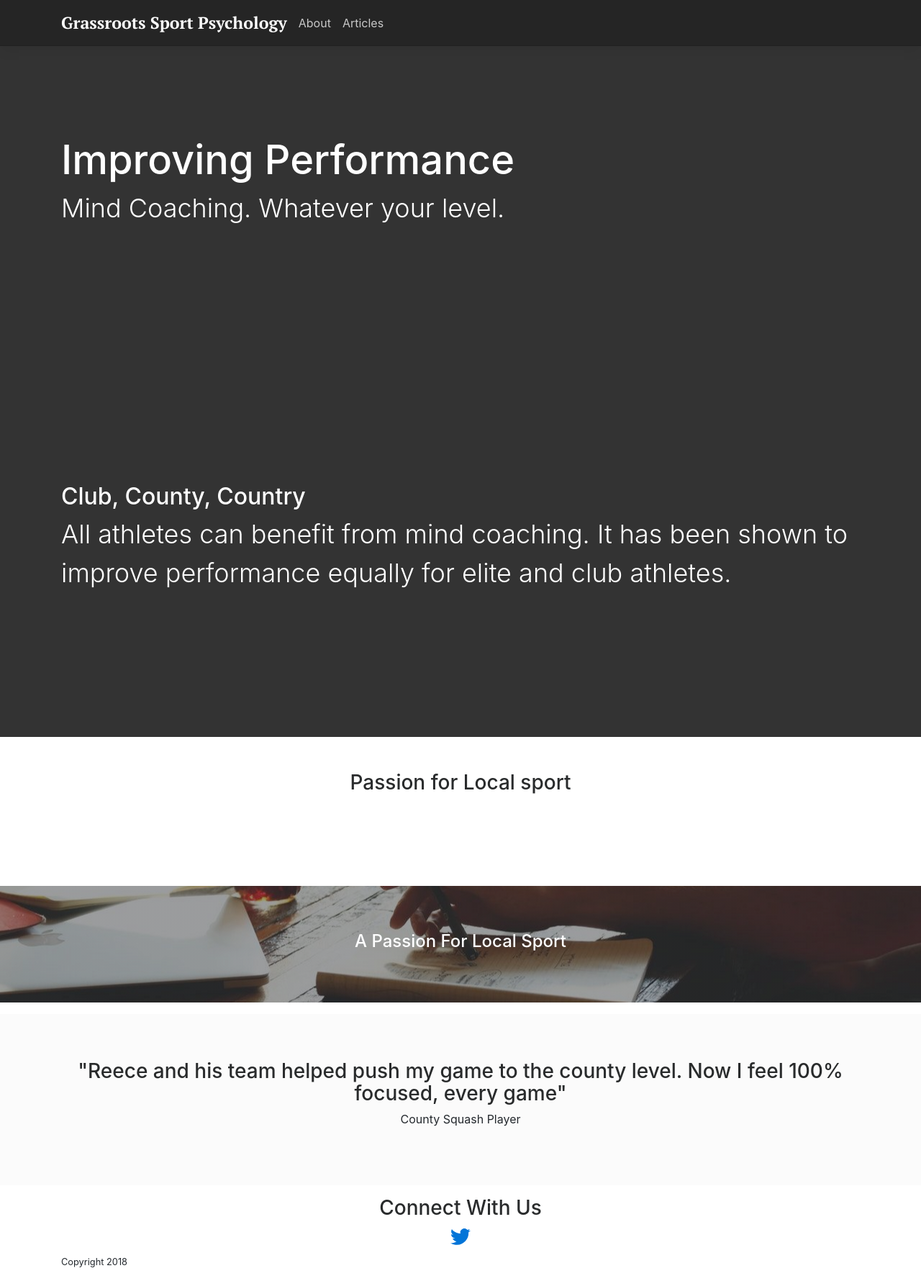
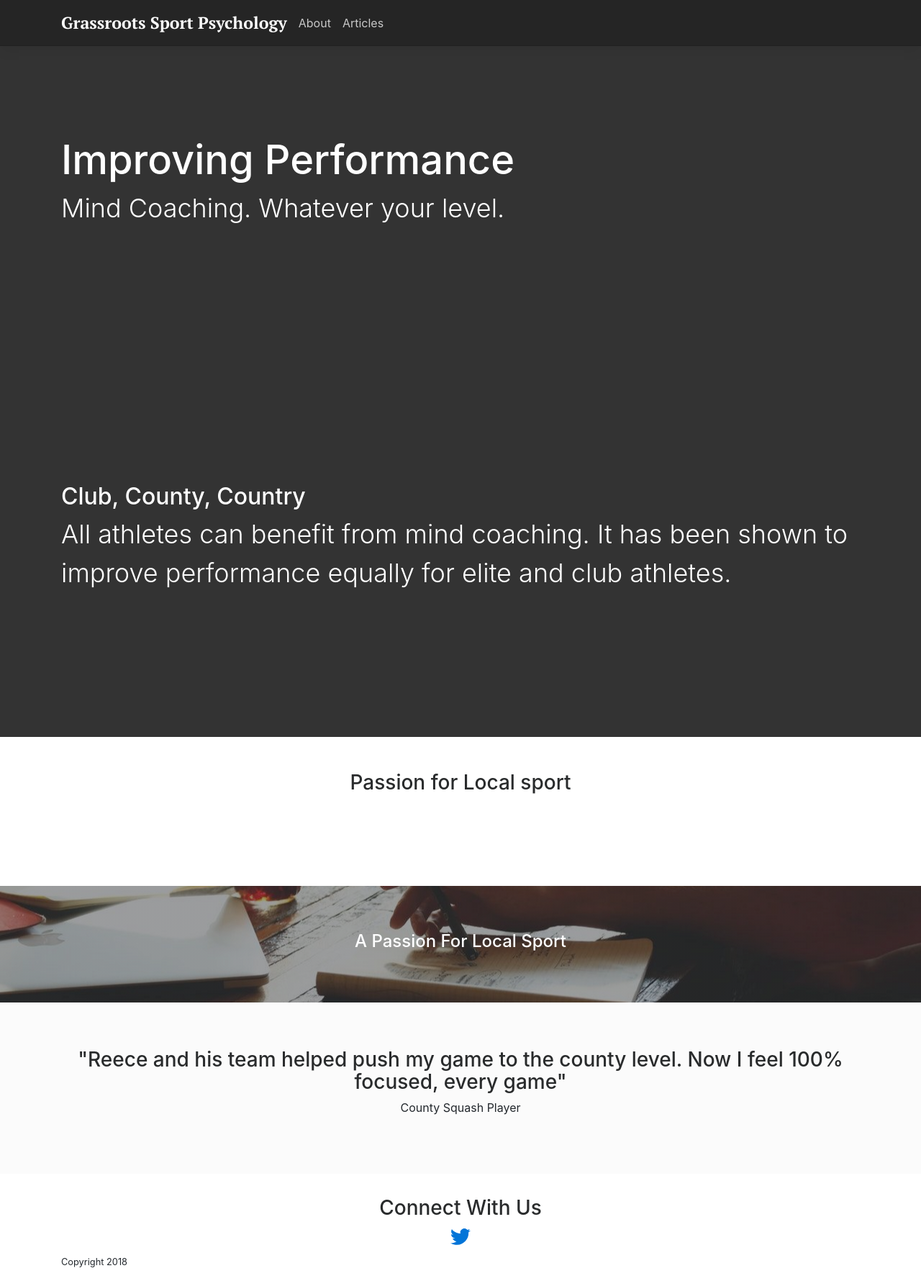
Before and after one commit to krussll/etsysimplicity, a Jekyll site: the page built from index.md, in a window 1280 px wide. Shown: the whole page at 72% size. Built offline with Jekyll 4.4.1, drawn with Linux system fonts in a browser that asks for light colours; nearby versions of some CDN libraries.

Commit message:
Update home.html

```diff
--- a/_layouts/home.html
+++ b/_layouts/home.html
@@ -59,14 +59,14 @@
       </div>
     </div>
 
-    <div class="jumbotron sub-tron my-3 dark mb-0"  style="background: linear-gradient(rgba(34, 37, 40, 0.45), rgba(34, 37, 40, 0.45)),url(/sportpsy/images/people-coffee-notes-tea.jpg) no-repeat center center">
+    <div class="jumbotron sub-tron dark mb-0"  style="background: linear-gradient(rgba(34, 37, 40, 0.45), rgba(34, 37, 40, 0.45)),url(/sportpsy/images/people-coffee-notes-tea.jpg) no-repeat center center">
       <div class="container text-center">
         <h2>A Passion For Local Sport</h2>
       </div>
     </div>
 
 
-    <div class="jumbotron quote my-3">
+    <div class="jumbotron quote">
       <div class="container text-center">
         <h3>"Reece and his team helped push my game to the county level. Now I feel 100% focused, every game"</h3>
         <p>County Squash Player</p>
```
